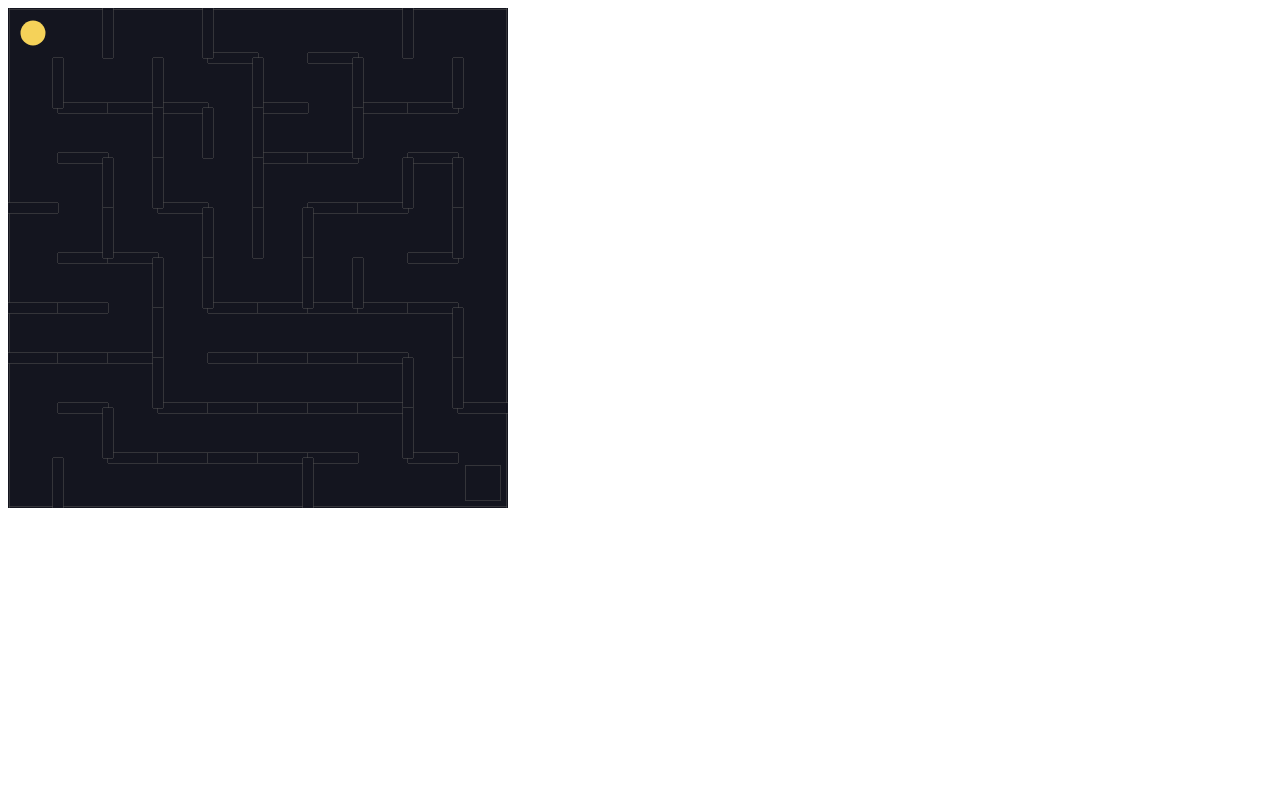
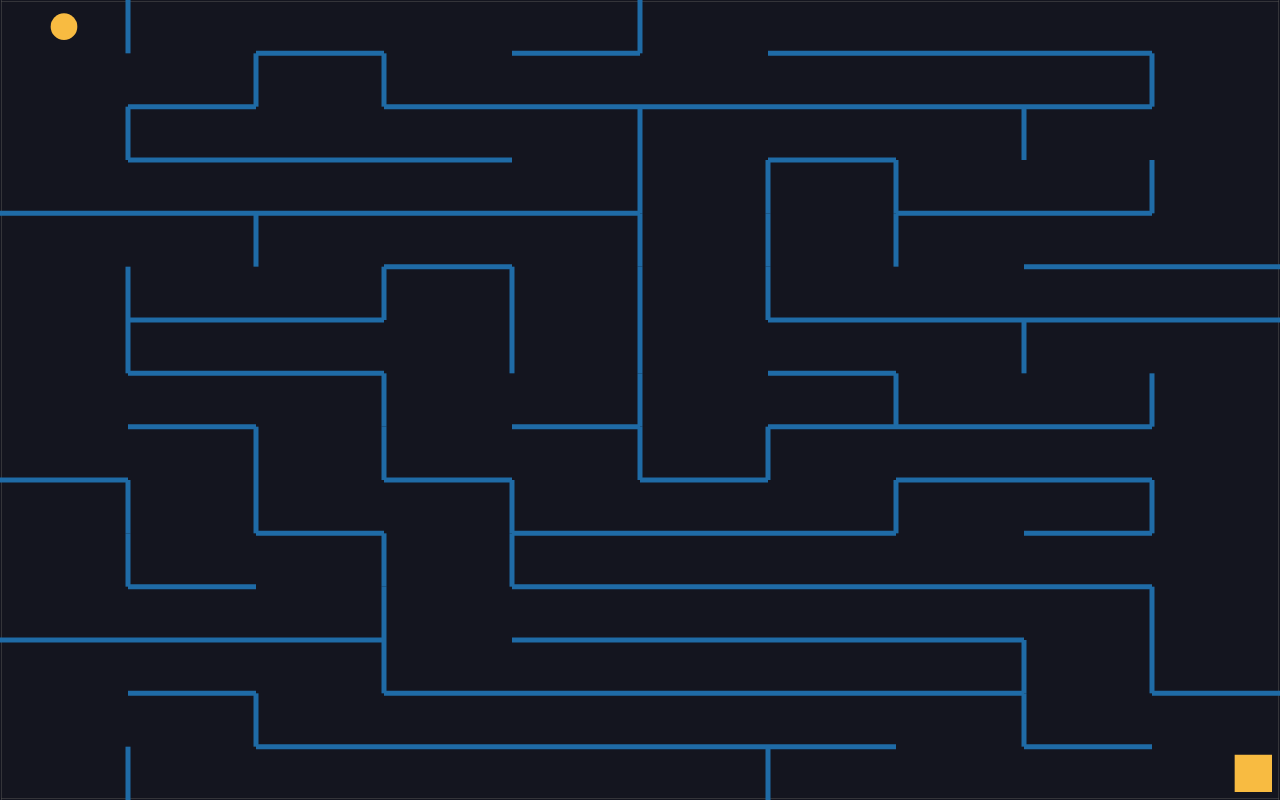
Before and after one commit to amalfkhan/maze, a plain HTML site: page index.html in a window 1280 px wide. Drawn offline with nearby package versions, Linux system fonts and the light colour scheme.

Commit message:
main functionality implemented

```diff
--- a/index.html
+++ b/index.html
@@ -5,9 +5,35 @@
     <meta name="viewport" content="width=device-width, initial-scale=1.0">
     <title>Document</title>
     <script src="https://cdnjs.cloudflare.com/ajax/libs/matter-js/0.14.2/matter.min.js"></script>
+    <style>
+      body {
+        margin: 0;
+      }
+
+      .hidden {
+        display: none !important;
+      }
+
+      h1 {
+        color: white;
+        font-size: 64px;
+      }
+
+      .winner {
+        display: flex;
+        justify-content: center;
+        align-items: center;
+        position: absolute;
+        z-index: 1;
+        height: 100vh;
+        width: 100vw;
+      }
+    </style>
 </head>
 <body>
-
+    <div class="winner hidden">
+      <h1>You Win!</h1>
+    </div>
     <script src="index.js"></script>
 </body>
 </html>
--- a/index.js
+++ b/index.js
@@ -1,9 +1,12 @@
 const {Engine, Render, Runner, World, Bodies, Body, Events} = Matter;
 
-const width = 500;
-const height = 500;
-const cells = 10;
-const unitLength = width/cells //width of one cell
+const width = window.innerWidth;
+const height = window.innerHeight;
+const cellsHorizontal = 10;
+const cellsVerticle = 15;
+
+const unitLengthX = width / cellsHorizontal;
+const unitLengthY = height / cellsVerticle;
 
 const engine = Engine.create();
 engine.world.gravity.y = 0;
@@ -47,11 +50,12 @@ const shuffle = (array) => {
   return array;
 };
 
-const grid = Array(cells).fill(null).map(() => Array(cells).fill(false));
-const verticles = Array(cells).fill(null).map(() => Array(cells - 1).fill(false));
-const horizontals = Array(cells - 1).fill(null).map(() => Array(cells).fill(false));
-const startRow = Math.floor(Math.random() * cells);
-const startColumn = Math.floor(Math.random() * cells);
+const grid = Array(cellsVerticle).fill(null).map(() => Array(cellsHorizontal).fill(false));
+const verticles = Array(cellsVerticle).fill(null).map(() => Array(cellsHorizontal - 1).fill(false));
+const horizontals = Array(cellsVerticle - 1).fill(null).map(() => Array(cellsHorizontal).fill(false));
+
+const startRow = Math.floor(Math.random() * cellsVerticle);
+const startColumn = Math.floor(Math.random() * cellsHorizontal);
 
 
 const recurseMaze = (row, column) => {
@@ -74,7 +78,7 @@ const recurseMaze = (row, column) => {
       const [nextRow, nextColumn, direction] = neighbour;
 
       //out of bounds?
-      if (nextRow < 0 || nextRow >= cells || nextColumn < 0 || nextColumn >= cells) continue;
+      if (nextRow < 0 || nextRow >= cellsVerticle || nextColumn < 0 || nextColumn >= cellsHorizontal) continue;
 
       //have we visited it?
       if (grid[nextRow][nextColumn]) continue;
@@ -102,14 +106,17 @@ horizontals.forEach((row, rowIndex) => {
     if (open) return;
 
     const wall = Bodies.rectangle(
-      columnIndex * unitLength + unitLength / 2,
-      rowIndex * unitLength + unitLength,
-      unitLength,
-      10,
+      columnIndex * unitLengthX + unitLengthX / 2,
+      rowIndex * unitLengthY + unitLengthY,
+      unitLengthX,
+      5,
       {
         label: 'wall',
         isStatic: true,
-      }
+        render: {
+          fillStyle: '#1F6BA6',
+        },
+      },
     );
     World.add(world, wall);
   });
@@ -121,13 +128,16 @@ verticles.forEach((row, rowIndex) => {
     if (open) return;
 
     const wall = Bodies.rectangle(
-      columnIndex * unitLength + unitLength,
-      rowIndex * unitLength + unitLength / 2,
-      10,
-      unitLength,
+      columnIndex * unitLengthX + unitLengthX,
+      rowIndex * unitLengthY + unitLengthY / 2,
+      5,
+      unitLengthY,
       {
         label: 'wall',
         isStatic: true,
+        render: {
+          fillStyle: '#1F6BA6',
+        }
       }
     );
     World.add(world, wall);
@@ -135,27 +145,35 @@ verticles.forEach((row, rowIndex) => {
 
 });
 
+const smallestDimension = Math.min(unitLengthX, unitLengthY);
+// goal generation
 
-// goal generation
 const goal = Bodies.rectangle(
-  width - unitLength / 2, //x coord of center of goal
-  height - unitLength / 2, //y coord of center of goal
-  unitLength * 0.7,
-  unitLength * 0.7,
+  width - smallestDimension / 2, //x coord of center of goal
+  height - smallestDimension / 2, //y coord of center of goal
+  smallestDimension * 0.7,
+  smallestDimension * 0.7,
   {
     label: 'goal',
     isStatic: true,
+    render: {
+      fillStyle: '#F8BB41',
+    }
   }
 );
 World.add(world, goal);
 
 // ball generation
+// const ballRadius = Math.min(unitLengthX, unitLengthY) / 4;
 const ball = Bodies.circle(
-  unitLength / 2,
-  unitLength / 2,
-  unitLength / 4, //radius
+  unitLengthX / 2,
+  unitLengthY / 2,
+  smallestDimension / 4, //radius
   {
     label: 'ball',
+    render: {
+      fillStyle: '#F8BB41',
+    }
   }
 );
 World.add(world, ball);
@@ -163,15 +181,32 @@ World.add(world, ball);
 document.addEventListener('keydown', event => {
   const {x, y} = ball.velocity;
   if (event.keyCode === 87 || event.keyCode === 38) { //up
-    Body.setVelocity(ball, {x, y: y - 5});
+    Body.setVelocity(ball, {x, y: y - 3});
   } else if (event.keyCode === 68 || event.keyCode === 39) { //right
-    Body.setVelocity(ball, {x: x + 5, y});
+    Body.setVelocity(ball, {x: x + 3, y});
   } else if (event.keyCode === 83 || event.keyCode === 40) { //down
-    Body.setVelocity(ball, {x, y: y + 5});
+    Body.setVelocity(ball, {x, y: y + 3});
   } else if (event.keyCode === 65 || event.keyCode === 37) { //left
-    Body.setVelocity(ball, {x: x - 5, y});
+    Body.setVelocity(ball, {x: x - 3, y});
   }
 });
+
+// document.addEventListener('keyup', event =>{
+//   const {x, y} = ball.velocity;
+//   if (event.keyCode === 87 || event.keyCode === 38){
+//       Body.setVelocity(ball, {x, y:0})
+//   }
+//   if (event.keyCode === 68 || event.keyCode === 39){
+//       Body.setVelocity(ball, {x: 0, y})
+//   }
+//   if (event.keyCode === 83 || event.keyCode === 40){
+//       Body.setVelocity(ball, {x, y:0})
+
+//   }
+//   if (event.keyCode === 65 || event.keyCode === 37){
+//       Body.setVelocity(ball, {x: 0, y})
+//   }
+// })
 
 // win condition
 Events.on(engine, 'collisionStart', event => {
@@ -179,6 +214,8 @@ Events.on(engine, 'collisionStart', event => {
     const labels = ['ball', 'goal'];
 
     if (labels.includes(collision.bodyA.label) && labels.includes(collision.bodyB.label)) {
+      document.querySelector('.winner').classList.remove('hidden');
+
       world.gravity.y = 1;
       world.bodies.forEach(body => {
         if (body.label === 'wall') {
```
